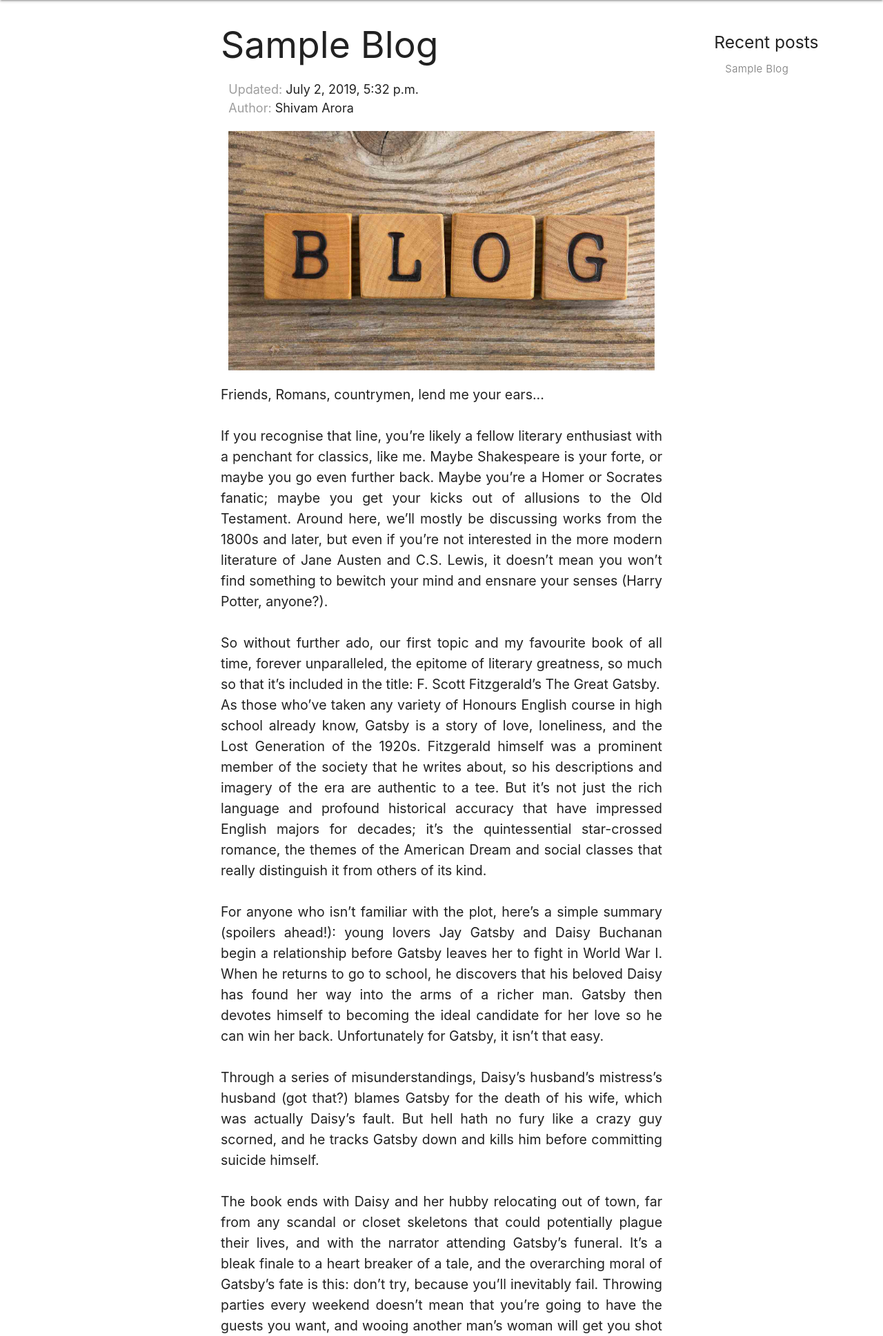
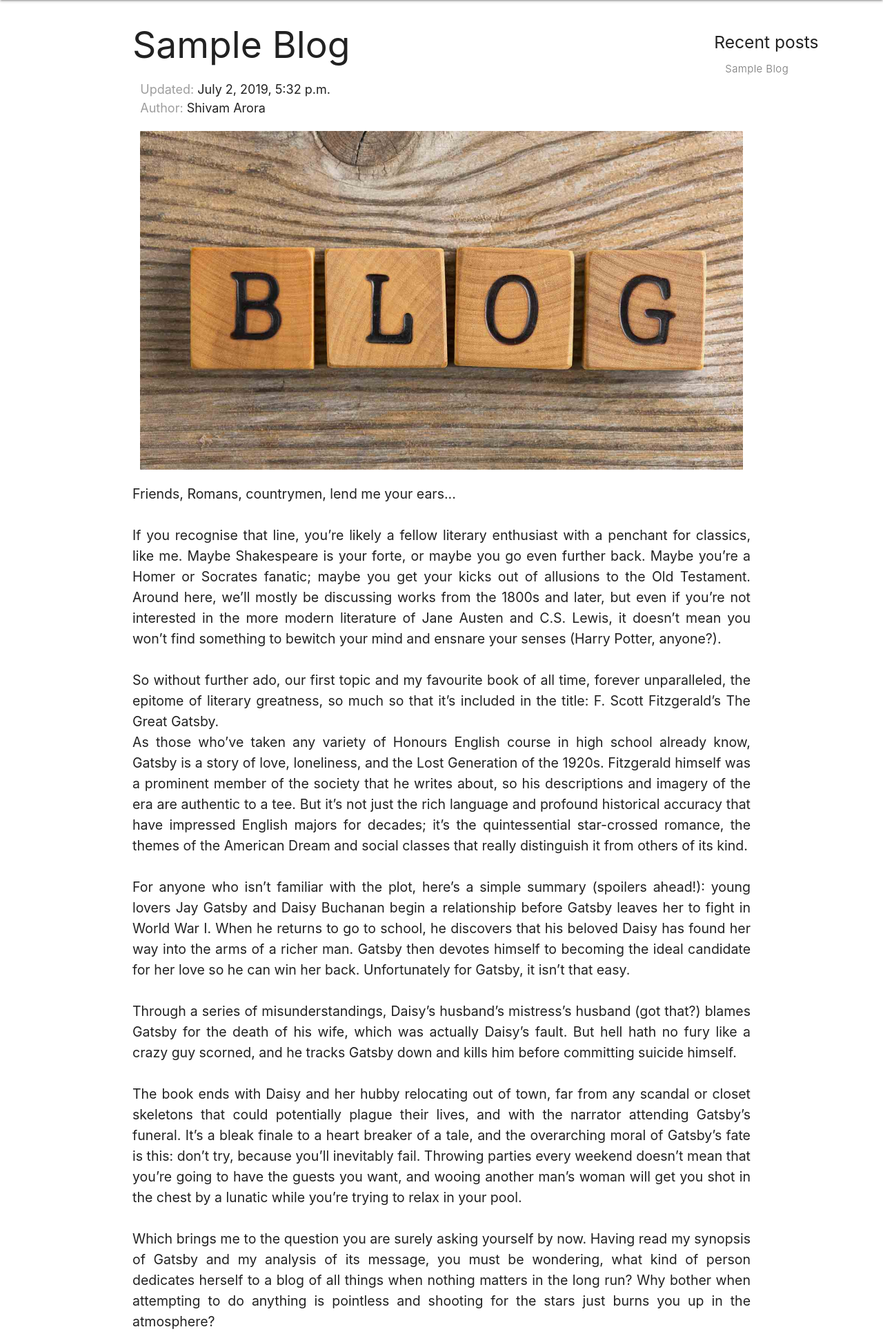
Before and after one commit to shivamacs/Sketcher, a Django app: a page that uses sketcher/templates/sketcher/display.html in a window 1280 px wide. Shown: the part 64-2001 px from the top of the page at 69% size. Run offline with Django 3.2, Linux system fonts and the light colour scheme; data comes from the database, SQL or seed files in the repository; some libraries are stand-ins or nearby versions.

Commit message:
Update display.html

```diff
--- a/sketcher/templates/sketcher/display.html
+++ b/sketcher/templates/sketcher/display.html
@@ -25,7 +25,7 @@
   </div>
 {% endif %}
 
-<div class="container" style="width: 50%; height: auto !important; min-height: 100%; margin-bottom: 20px;">
+<div class="container" style="height: auto !important; min-height: 100%; margin-bottom: 20px;">
   <h2>{{ post.title|title }}
     {% if post.status == 0 %}
       <span style="color: blue; font-size: 1.2rem;">Draft</span>
```
